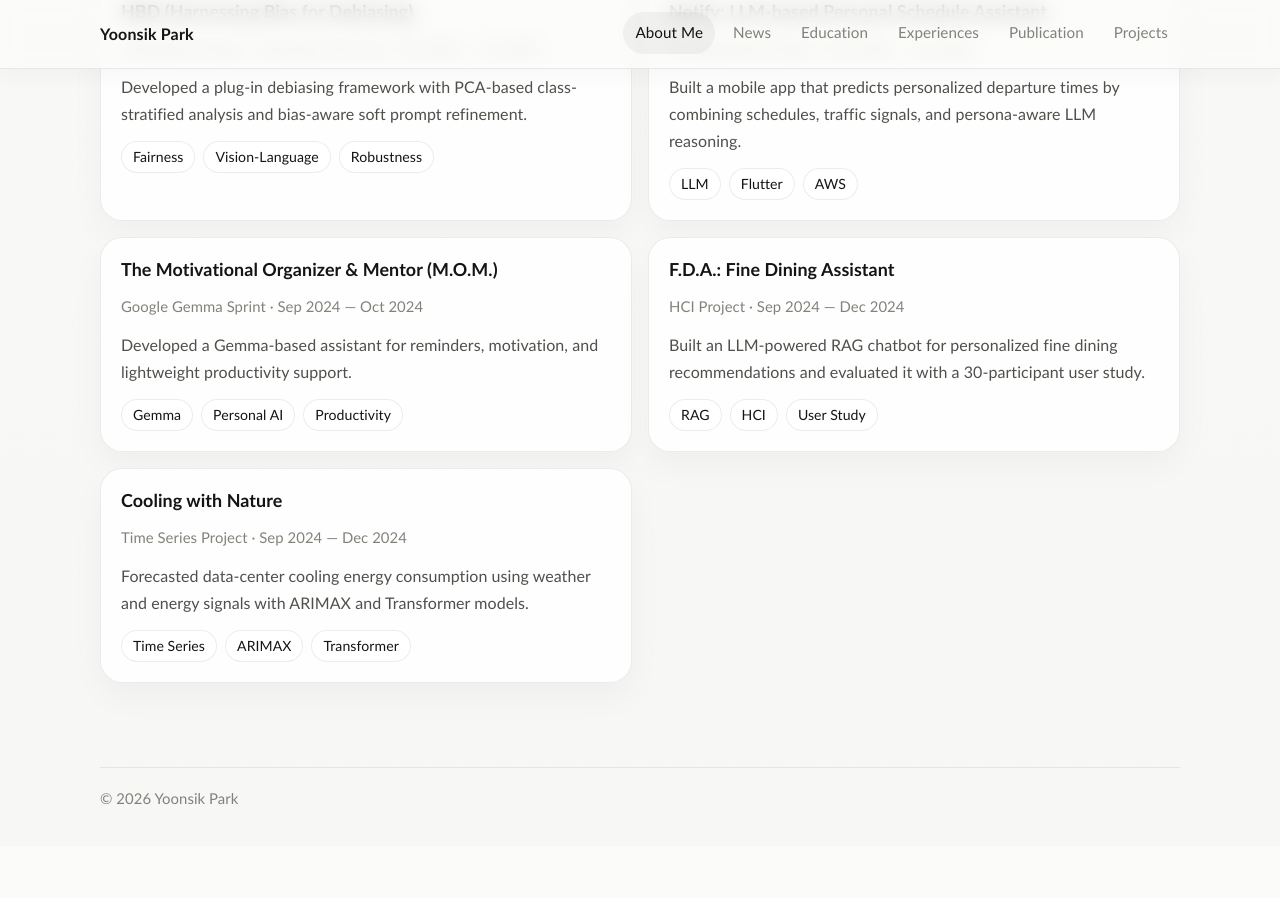
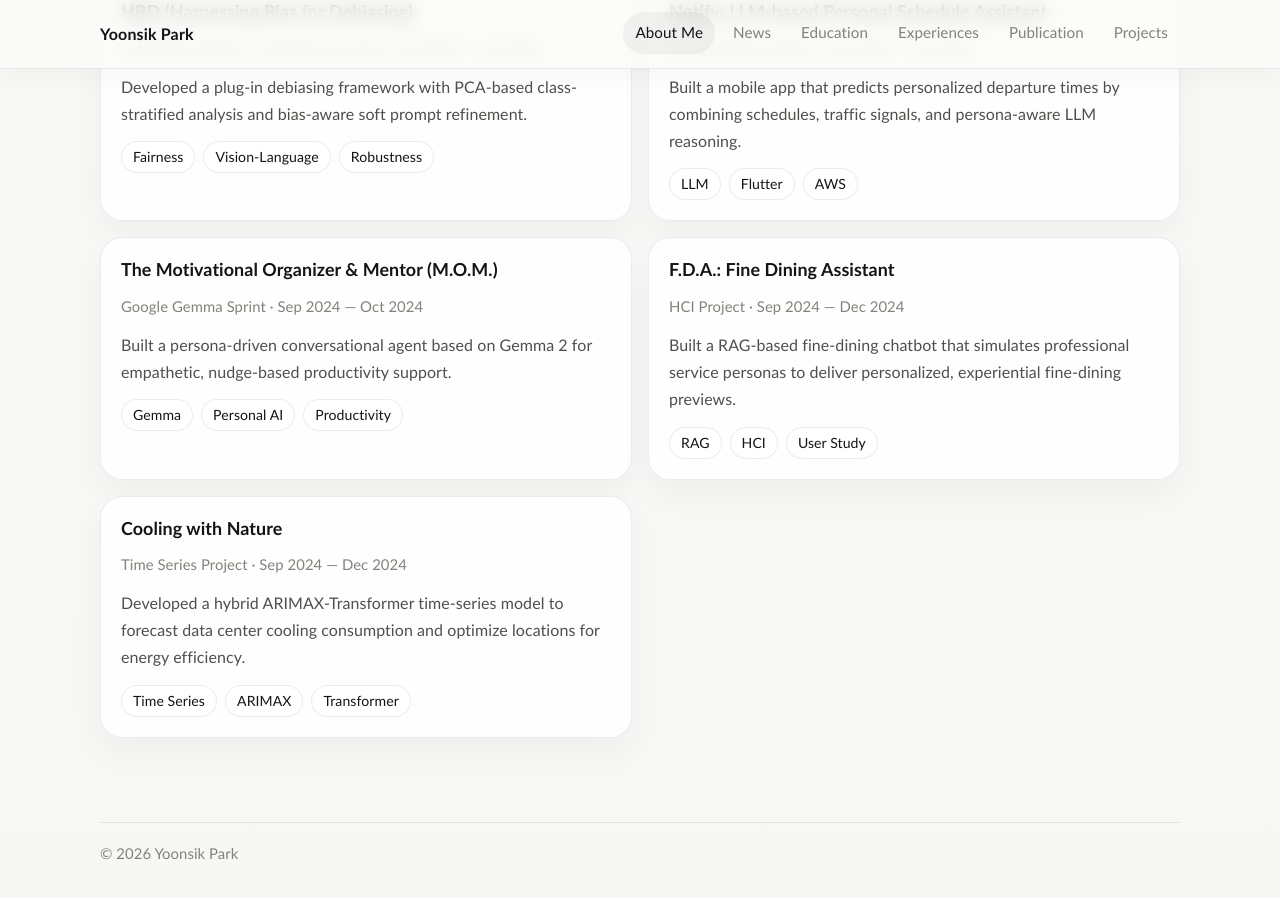
Before and after one commit to yoonsik-ai/yoonsik-ai.github.io, a Jekyll site: the page built from index.md, in a window 1280 px wide and 900 px high, scrolled down 2657 px. Built offline with Jekyll 4.4.1, drawn with Linux system fonts in a browser that asks for light colours; before the commit the page ends 3503 px from its top, so only the background shows below that.

Commit message:
Update index.md

```diff
--- a/index.md
+++ b/index.md
@@ -249,7 +249,7 @@ description: Yoonsik Park
       <h3>The Motivational Organizer &amp; Mentor (M.O.M.)</h3>
       <p class="project-meta">Google Gemma Sprint · Sep 2024 — Oct 2024</p>
       <p>
-        Developed a Gemma-based assistant for reminders, motivation, and lightweight productivity support.
+        Built a persona-driven conversational agent based on Gemma 2 for empathetic, nudge-based productivity support.
       </p>
       <div class="project-tags">
         <span class="tag">Gemma</span>
@@ -262,7 +262,7 @@ description: Yoonsik Park
       <h3>F.D.A.: Fine Dining Assistant</h3>
       <p class="project-meta">HCI Project · Sep 2024 — Dec 2024</p>
       <p>
-        Built an LLM-powered RAG chatbot for personalized fine dining recommendations and evaluated it with a 30-participant user study.
+        Built a RAG-based fine-dining chatbot that simulates professional service personas to deliver personalized, experiential fine-dining previews.
       </p>
       <div class="project-tags">
         <span class="tag">RAG</span>
@@ -275,7 +275,7 @@ description: Yoonsik Park
       <h3>Cooling with Nature</h3>
       <p class="project-meta">Time Series Project · Sep 2024 — Dec 2024</p>
       <p>
-        Forecasted data-center cooling energy consumption using weather and energy signals with ARIMAX and Transformer models.
+        Developed a hybrid ARIMAX-Transformer time-series model to forecast data center cooling consumption and optimize locations for energy efficiency.
       </p>
       <div class="project-tags">
         <span class="tag">Time Series</span>
```
